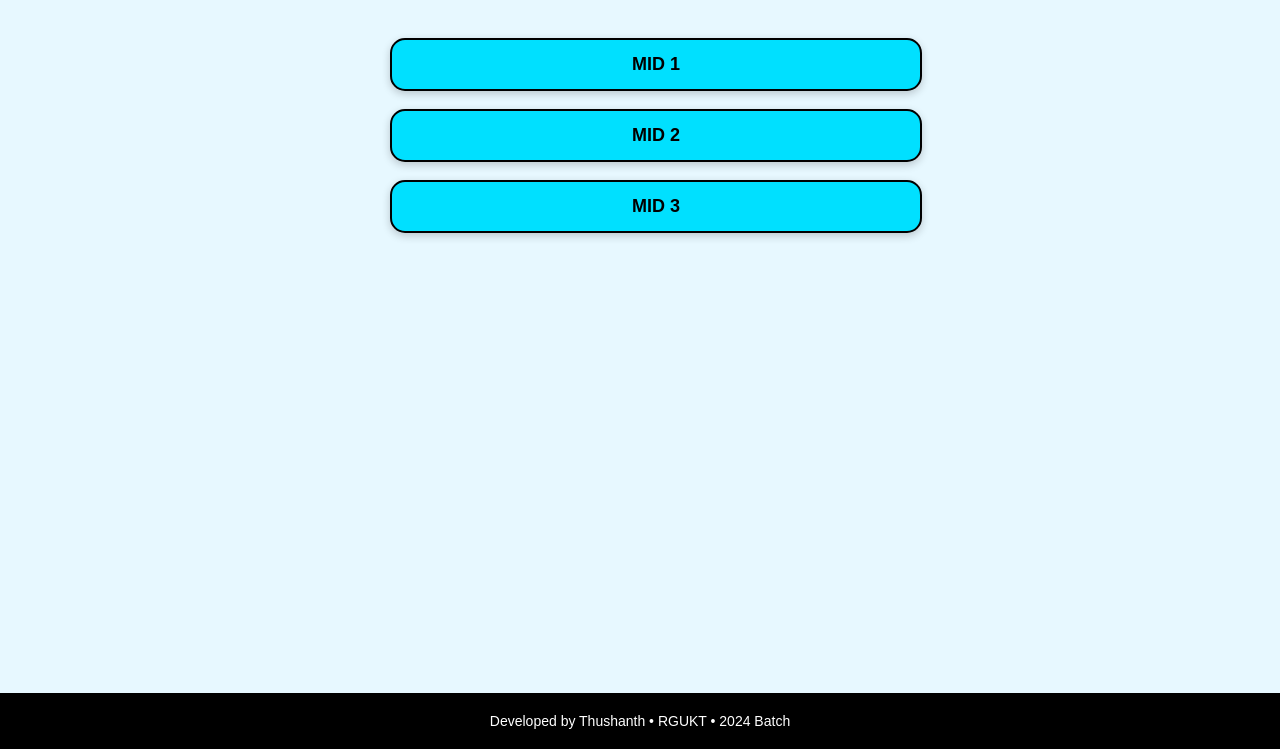
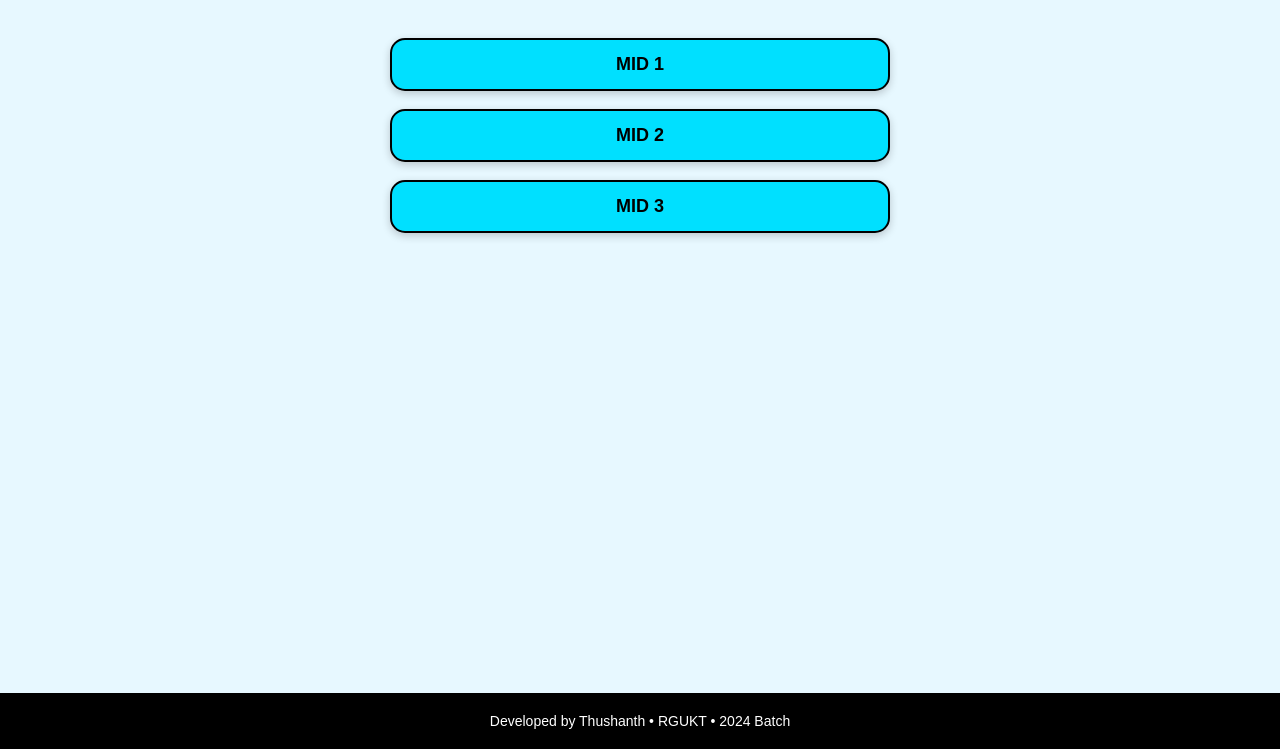
Before and after one commit to sakalabattulathushanth-rgb/Rgukt-study-hub-p2sem2-sklm-, a plain HTML site: page mid.html in a window 1280 px wide. Shown: the part 51-800 px from the top of the page. Drawn offline with Linux system fonts and the light colour scheme.

Commit message:
Update mid.html

```diff
--- a/mid.html
+++ b/mid.html
@@ -36,7 +36,7 @@ h1 {
 
 /* Buttons optimized for mobile */
 .btn {
-    width: 100%;
+    width: 100;
     background: #00e0ff;
     border: 2px solid black;
     padding: 14px;           /* Slightly reduced for mobile */
```
